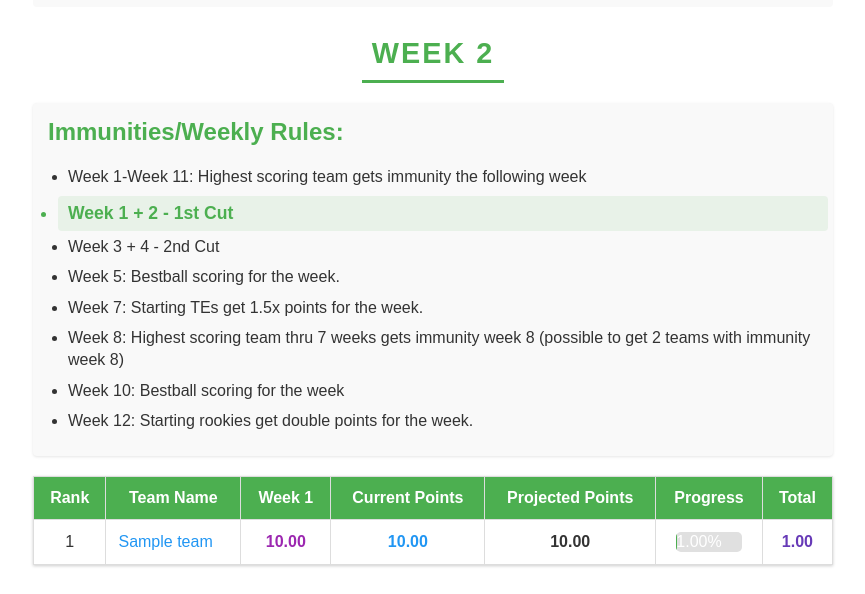
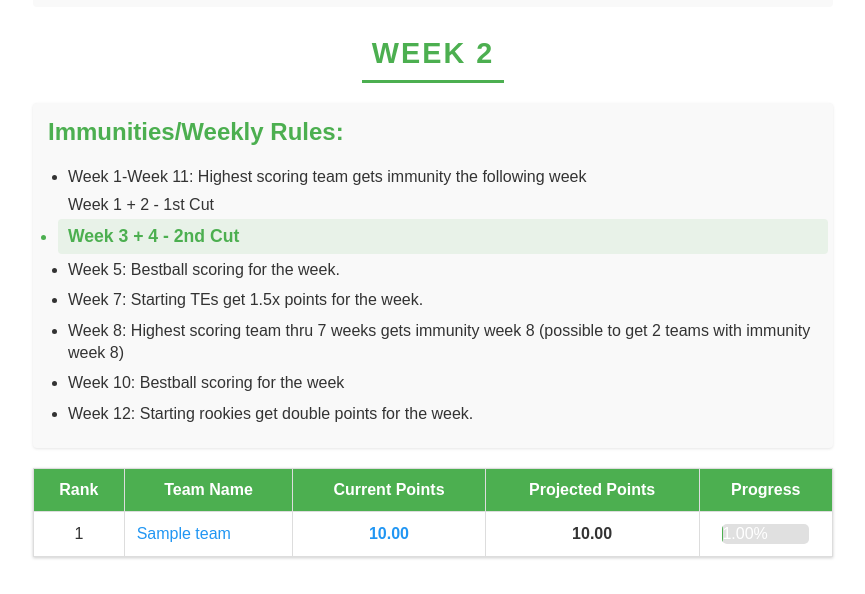
Before and after one commit to drtomaslight/LoOG-Guillotine-, a Flask app: template templates/rankings.html in a window 1280 px wide. Shown: the part 206-800 px from the top of the page, without its empty margins (207-1072 px from the left). Run offline with Flask 2, Linux system fonts and the light colour scheme; the template is opened without the code that fills it: most values are stand-ins (such as "Sample title", 1, 10 or a date in 2020); data that the repository does not hold is empty.

Commit message:
Update rankings.html

```diff
--- a/templates/rankings.html
+++ b/templates/rankings.html
@@ -317,8 +317,8 @@
         <h2>Immunities/Weekly Rules:</h2>
         <ul>
             <li>Week 1-Week 11: Highest scoring team gets immunity the following week</li>
-            <li class="highlight">Week 1 + 2 - 1st Cut</li>  <!-- Added highlight class -->
-            <li>Week 3 + 4 - 2nd Cut</li>
+            <li">Week 1 + 2 - 1st Cut</li>
+            <li class="highlight">Week 3 + 4 - 2nd Cut</li>
             <li>Week 5: Bestball scoring for the week.</li>
             <li>Week 7: Starting TEs get 1.5x points for the week.</li>
             <li>Week 8: Highest scoring team thru 7 weeks gets immunity week 8 (possible to get 2 teams with immunity week 8)</li>
@@ -332,11 +332,11 @@
             <tr>
                 <th>Rank</th>
                 <th>Team Name</th>
-                <th>Week 1</th>
+                <!-- <th>Week 3</th> -->
                 <th>Current Points</th>
                 <th>Projected Points</th>
                 <th>Progress</th>
-                <th>Total</th>
+                <!-- <th>Total</th> -->
             </tr>
         </thead>
         <tbody>
@@ -348,7 +348,7 @@
                         {{ team.team_name }}
                     </a>
                 </td>
-                <td class="week1-score">{{ "%.2f"|format(team.week1_score) }}</td>
+                <!-- <td class="week1-score">{{ "%.2f"|format(team.week1_score) }}</td> -->
                 <td class="current-points">{{ "%.2f"|format(team.current_points) }}</td>
                 <td class="projected-points {{ team.color_class }}">
                     {{ "%.2f"|format(team.projected_points) }}
@@ -360,7 +360,7 @@
                         </div>
                     </div>
                 </td>
-                <td class="total-points">{{ "%.2f"|format(team.total_points) }}</td>
+                <!-- <td class="total-points">{{ "%.2f"|format(team.total_points) }}</td> -->
             </tr>
             {% endfor %}
         </tbody>
```
